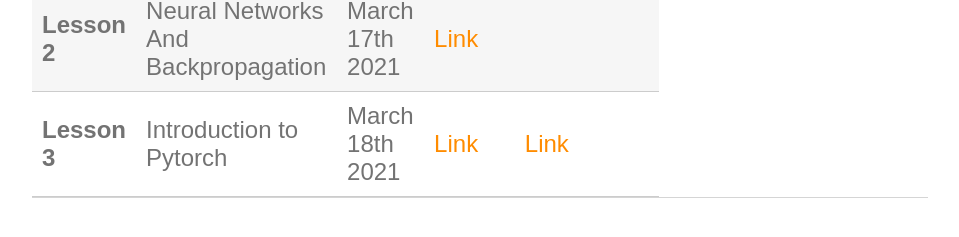
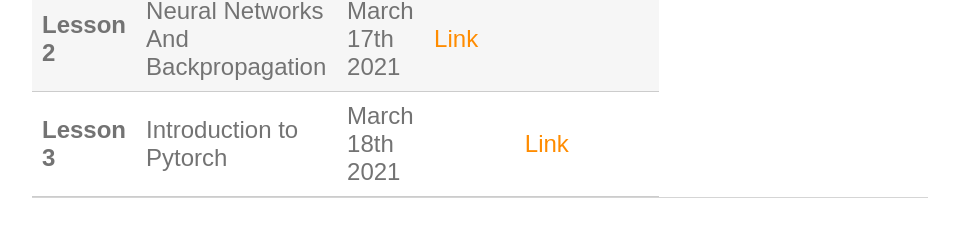
Before and after one commit to perceivelab/knowledge-discovery-course, a Jekyll site: the page built from lezioni.md, in a window 1280 px wide. Shown: the part 583-820 px from the top of the page, without its empty margins (160-1119 px from the left). Built offline with Jekyll 4.4.1, drawn with Linux system fonts in a browser that asks for light colours; our own code applies the rules of GitHub Pages for plain Markdown files.

Commit message:
Update lezioni.md

```diff
--- a/lezioni.md
+++ b/lezioni.md
@@ -7,7 +7,7 @@
 | **Lesson 1**  | Introduction | March 10th 2021 | [Link](https://drive.google.com/file/d/1PrZxICwa4Uj-dUEPZhd-3zOQNfyXmj03/view?usp=sharing) |  |
 |  | Overview of Modern AI |   | [Link](https://drive.google.com/file/d/1ufIwXL9V-UCbczuzddBsF8nRnop6gEVW/view?usp=sharing) |  |
 | **Lesson 2** | Neural Networks And Backpropagation | March 17th 2021 | [Link](https://drive.google.com/file/d/1rNgzoEmAtqVhVmaEwjNNOOa1xV0l98JX/view?usp=sharing) |  |
-| **Lesson 3** | Introduction to Pytorch | March 18th 2021 | [Link][404] | [Link][404] |
+| **Lesson 3** | Introduction to Pytorch | March 18th 2021 |  | [Link](https://colab.research.google.com/drive/1fR4f5r8cRXib1zbvumYtxY76cYBJ7ELm?usp=sharing) |
 
 
 [404]: /knowledge-discovery-course/fallback
```
